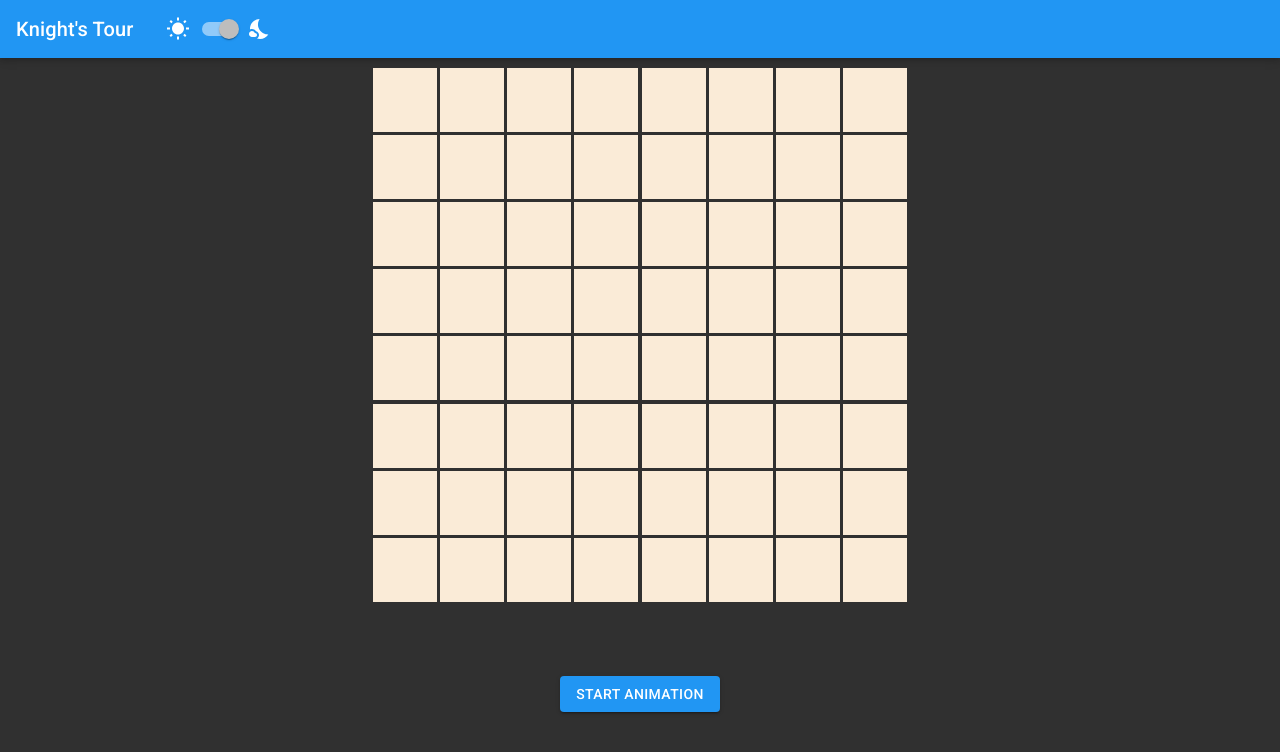
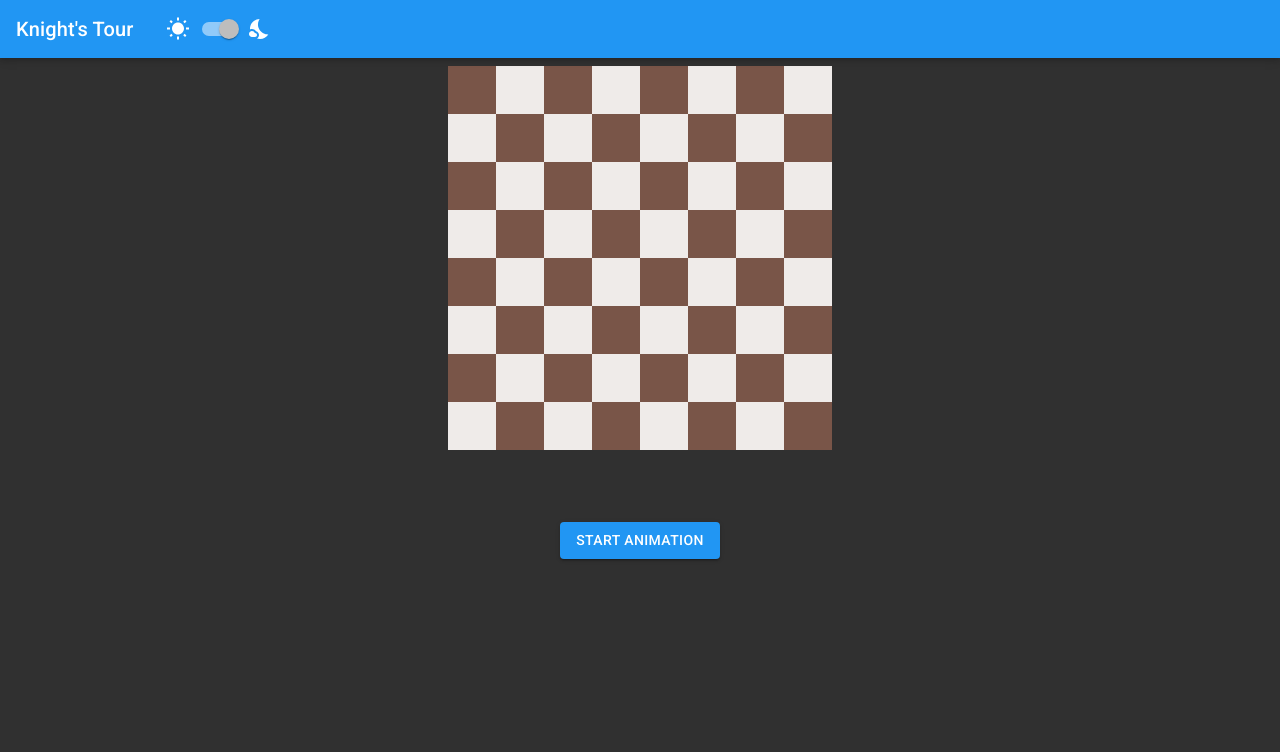
Before and after one commit to KKowalewski24/GoodyLabs-KnightsTour, a React (Create React App) app in the folder frontend/: page / in a window 1280 px wide. Shown: the top 752 px of the page. Built offline with nearby package versions, Linux system fonts and the light colour scheme.

Commit message:
Add colors for chess board

```diff
--- a/frontend/src/component/board/Board.js
+++ b/frontend/src/component/board/Board.js
@@ -13,48 +13,56 @@ export const Board = (props) => {
           pointY={pointY}
           onClickChooseCell={props.onClickChooseCell}
           renderOrderNumber={props.renderOrderNumber}
+          returnProperCellColor={props.returnProperCellColor}
         />
         <Cell
           pointX={1}
           pointY={pointY}
           onClickChooseCell={props.onClickChooseCell}
           renderOrderNumber={props.renderOrderNumber}
+          returnProperCellColor={props.returnProperCellColor}
         />
         <Cell
           pointX={2}
           pointY={pointY}
           onClickChooseCell={props.onClickChooseCell}
           renderOrderNumber={props.renderOrderNumber}
+          returnProperCellColor={props.returnProperCellColor}
         />
         <Cell
           pointX={3}
           pointY={pointY}
           onClickChooseCell={props.onClickChooseCell}
           renderOrderNumber={props.renderOrderNumber}
+          returnProperCellColor={props.returnProperCellColor}
         />
         <Cell
           pointX={4}
           pointY={pointY}
           onClickChooseCell={props.onClickChooseCell}
           renderOrderNumber={props.renderOrderNumber}
+          returnProperCellColor={props.returnProperCellColor}
         />
         <Cell
           pointX={5}
           pointY={pointY}
           onClickChooseCell={props.onClickChooseCell}
           renderOrderNumber={props.renderOrderNumber}
+          returnProperCellColor={props.returnProperCellColor}
         />
         <Cell
           pointX={6}
           pointY={pointY}
           onClickChooseCell={props.onClickChooseCell}
           renderOrderNumber={props.renderOrderNumber}
+          returnProperCellColor={props.returnProperCellColor}
         />
         <Cell
           pointX={7}
           pointY={pointY}
           onClickChooseCell={props.onClickChooseCell}
           renderOrderNumber={props.renderOrderNumber}
+          returnProperCellColor={props.returnProperCellColor}
         />
       </div>
     );
@@ -78,6 +86,7 @@ export const Board = (props) => {
 Board.propTypes = {
   onClickChooseCell: propTypes.func.isRequired,
   renderOrderNumber: propTypes.func.isRequired,
+  returnProperCellColor: propTypes.func.isRequired,
 };
 
 export default Board;
--- a/frontend/src/component/cell/Cell.css
+++ b/frontend/src/component/cell/Cell.css
@@ -1,11 +1,5 @@
 .cell {
-    width: 4rem;
-    height: 4rem;
-    display: inline-block;
-    background-color: antiquewhite;
-    margin: 0.1rem;
+    width: 3rem;
+    height: 3rem;
+    display: flex;
 }
-
-.cell:hover {
-    background-color: red;
-}
--- a/frontend/src/component/cell/Cell.js
+++ b/frontend/src/component/cell/Cell.js
@@ -1,4 +1,4 @@
-import React, {useState} from "react";
+import React, {useEffect, useState} from "react";
 import propTypes from "prop-types";
 import "./Cell.css";
 
@@ -7,10 +7,16 @@ export const Cell = (props) => {
   /*----------------------- VARIABLE REGION -----------------------*/
   const [pointX] = useState(props.pointX);
   const [pointY] = useState(props.pointY);
+  const [cellColor, setCellColor] = useState({});
+
+  useEffect(() => {
+    setCellColor(props.returnProperCellColor(pointX, pointY));
+  }, [pointX, pointY]);
 
   /*------------------------ RETURN REGION ------------------------*/
   return (
-    <div className="cell" onClick={() => props.onClickChooseCell(pointX, pointY)}>
+    <div className="cell" style={cellColor}
+         onClick={() => props.onClickChooseCell(pointX, pointY)}>
       {props.renderOrderNumber()}
     </div>
   );
@@ -21,6 +27,7 @@ Cell.propTypes = {
   pointY: propTypes.number.isRequired,
   onClickChooseCell: propTypes.func.isRequired,
   renderOrderNumber: propTypes.func.isRequired,
+  returnProperCellColor: propTypes.func.isRequired,
 };
 
 export default Cell;
--- a/frontend/src/constants.js
+++ b/frontend/src/constants.js
@@ -5,3 +5,5 @@ export const SLASH = "/";
 export const PATH_HOME = SLASH;
 
 export const API_LINK = "http://localhost:8080/sln";
+
+export const BOARD_SIZE = 8;
--- a/frontend/src/page/home-page/HomePage.js
+++ b/frontend/src/page/home-page/HomePage.js
@@ -1,7 +1,6 @@
 import React, {useState} from "react";
 import axios from "axios";
 import Board from "../../component/board/Board";
-import {GlobalStyles} from "../../main/GlobalStyles";
 import {API_LINK} from "../../constants";
 import Button from "@material-ui/core/Button";
 
@@ -14,7 +13,6 @@ export const HomePage = (props) => {
   const [chessBoard, setChessBoard] = useState([]);
   const [isLoaded, setIsLoaded] = useState(false);
   const [isError, setIsError] = useState(false);
-  const globalStyles = GlobalStyles();
 
   const fetchSolution = (chosenPointX, chosenPointY) => {
     axios.get(API_LINK, {
@@ -34,6 +32,22 @@ export const HomePage = (props) => {
       });
   };
 
+  const returnProperCellColor = (pointX, pointY) => {
+    if (pointY % 2 === 0) {
+      if (pointX % 2 === 0) {
+        return {backgroundColor: "#efebe9"};
+      } else if (pointX % 2 === 1) {
+        return {backgroundColor: "#795548"};
+      }
+    } else if (pointY % 2 === 1) {
+      if (pointX % 2 === 0) {
+        return {backgroundColor: "#795548"};
+      } else if (pointX % 2 === 1) {
+        return {backgroundColor: "#efebe9"};
+      }
+    }
+  };
+
   const onClickChooseCell = (pointX, pointY) => {
     setChosenPointX(pointX);
     setChosenPointY(pointY);
@@ -49,7 +63,7 @@ export const HomePage = (props) => {
   };
 
   const onClickStartAnimation = () => {
-    fetchSolution();
+    fetchSolution(chosenPointX, chosenPointY);
   };
 
   /*------------------------ RETURN REGION ------------------------*/
@@ -58,14 +72,12 @@ export const HomePage = (props) => {
       <Board
         onClickChooseCell={onClickChooseCell}
         renderOrderNumber={renderOrderNumber}
+        returnProperCellColor={returnProperCellColor}
       />
 
       <div className="row justify-content-center m-5">
-        {/*<button className={"btn " + globalStyles.materialBlueBackground}*/}
-        {/*        onClick={onClickStartAnimation}>*/}
-        {/*  Start Animation*/}
-        {/*</button>*/}
-        <Button onClick={onClickStartAnimation} className="mt-4" variant="contained" color="primary">
+        <Button onClick={onClickStartAnimation} className="mt-4" variant="contained"
+                color="primary">
           Start Animation
         </Button>
       </div>
```
Also changed, not shown: 1 other file (tests, documents, lock files or other folders).
